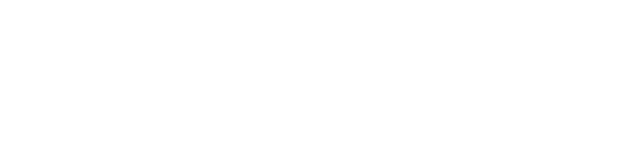
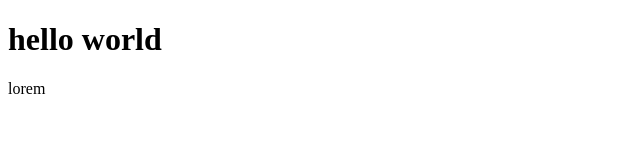
Before and after one commit to donnykurniawn/sinau-git, a plain HTML site: page index.html in a window 1280 px wide. Shown: the whole page, without its empty margins (0-640 px from the left). Drawn offline with Linux system fonts and the light colour scheme.

Commit message:
manambahkan paragarph

```diff
--- a/index.html
+++ b/index.html
@@ -3,9 +3,10 @@
 <head>
     <meta charset="UTF-8">
     <meta name="viewport" content="width=device-width, initial-scale=1.0">
-    <title>Document</title>
+    <title>coba git remote</title>
 </head>
 <body>
-
+    <h1>hello world</h1>
+    <p>lorem</p>
 </body>
 </html>
```
